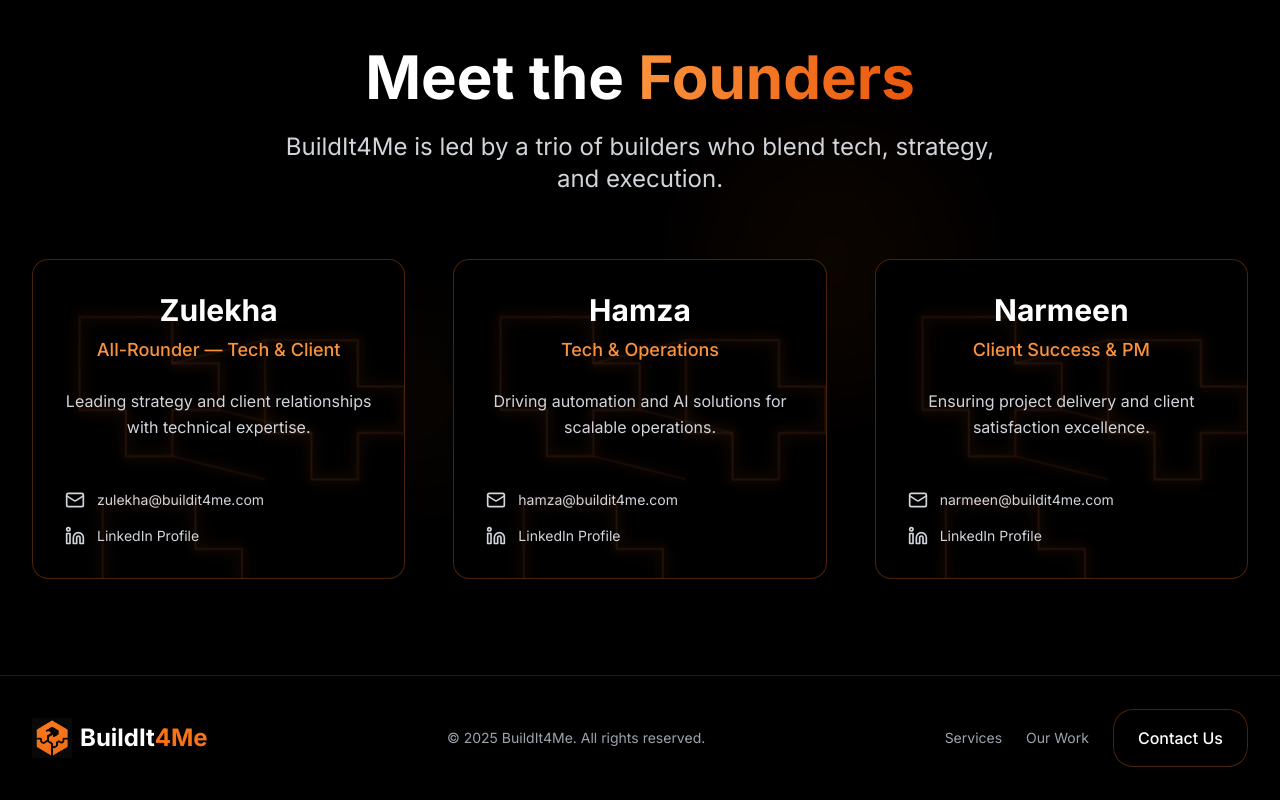
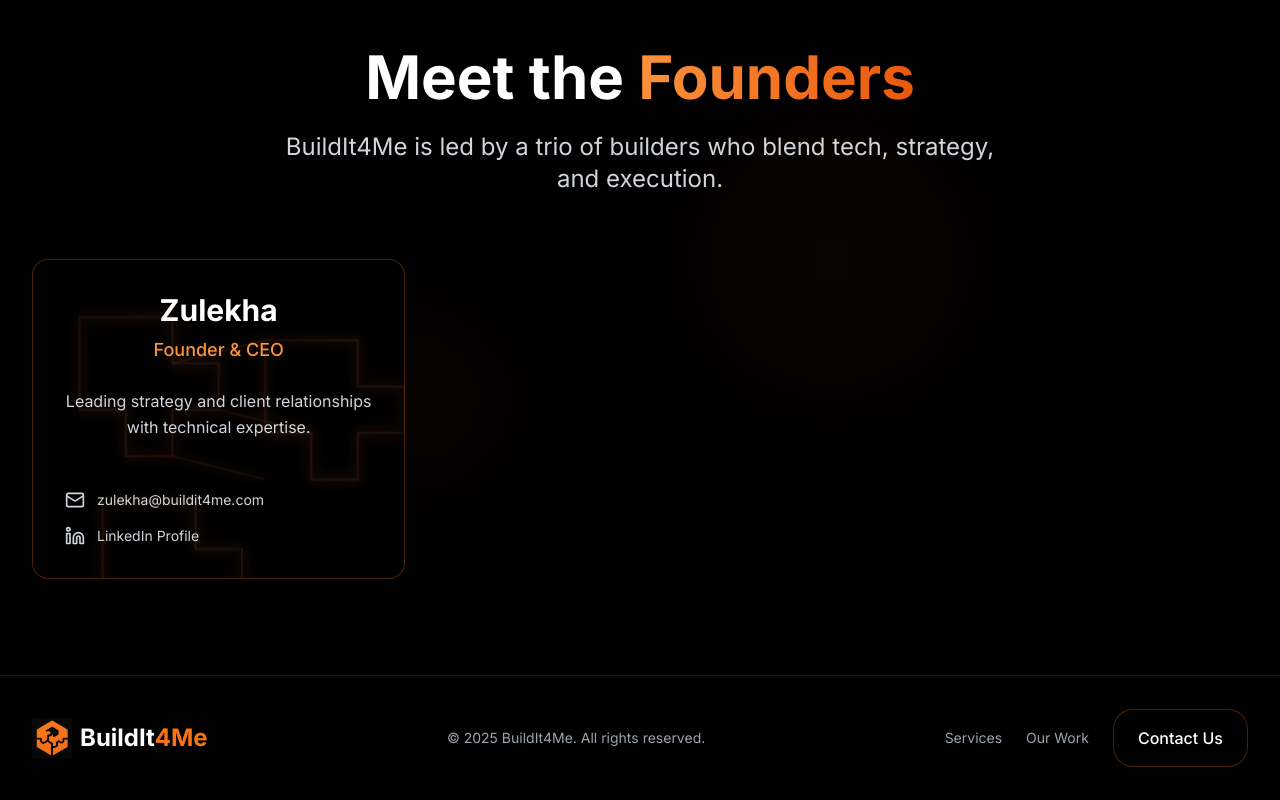
Before and after one commit to Zulelee/buildit4me, a Next.js app: page / in a window 1280 px wide. Shown: the part 1701-2501 px from the top of the page. Built offline with nearby package versions, Linux system fonts and the light colour scheme.

Commit message:
update founders section

```diff
--- a/components/team-section.tsx
+++ b/components/team-section.tsx
@@ -7,30 +7,30 @@
 const cofounders = [
   {
     name: "Zulekha",
-    role: "All-Rounder — Tech & Client",
+    role: "Founder & CEO",
     email: "zulekha@buildit4me.com",
     linkedin: "https://linkedin.com/in/zulekha",
     photo: "/zulele.jpeg",
     description:
       "Leading strategy and client relationships with technical expertise.",
   },
-  {
-    name: "Hamza",
-    role: "Tech & Operations",
-    email: "hamza@buildit4me.com",
-    linkedin: "https://linkedin.com/in/hamza",
-    photo: "/hamza.jpeg",
-    description: "Driving automation and AI solutions for scalable operations.",
-  },
-  {
-    name: "Narmeen",
-    role: "Client Success & PM",
-    email: "narmeen@buildit4me.com",
-    linkedin: "https://linkedin.com/in/narmeen",
-    photo: "/nemo.jpeg",
-    description:
-      "Ensuring project delivery and client satisfaction excellence.",
-  },
+  // {
+  //   name: "Hamza",
+  //   role: "Tech & Operations",
+  //   email: "hamza@buildit4me.com",
+  //   linkedin: "https://linkedin.com/in/hamza",
+  //   photo: "/hamza.jpeg",
+  //   description: "Driving automation and AI solutions for scalable operations.",
+  // },
+  // {
+  //   name: "Narmeen",
+  //   role: "Client Success & PM",
+  //   email: "narmeen@buildit4me.com",
+  //   linkedin: "https://linkedin.com/in/narmeen",
+  //   photo: "/nemo.jpeg",
+  //   description:
+  //     "Ensuring project delivery and client satisfaction excellence.",
+  // },
 ];
 
 export default function TeamSection() {
```
